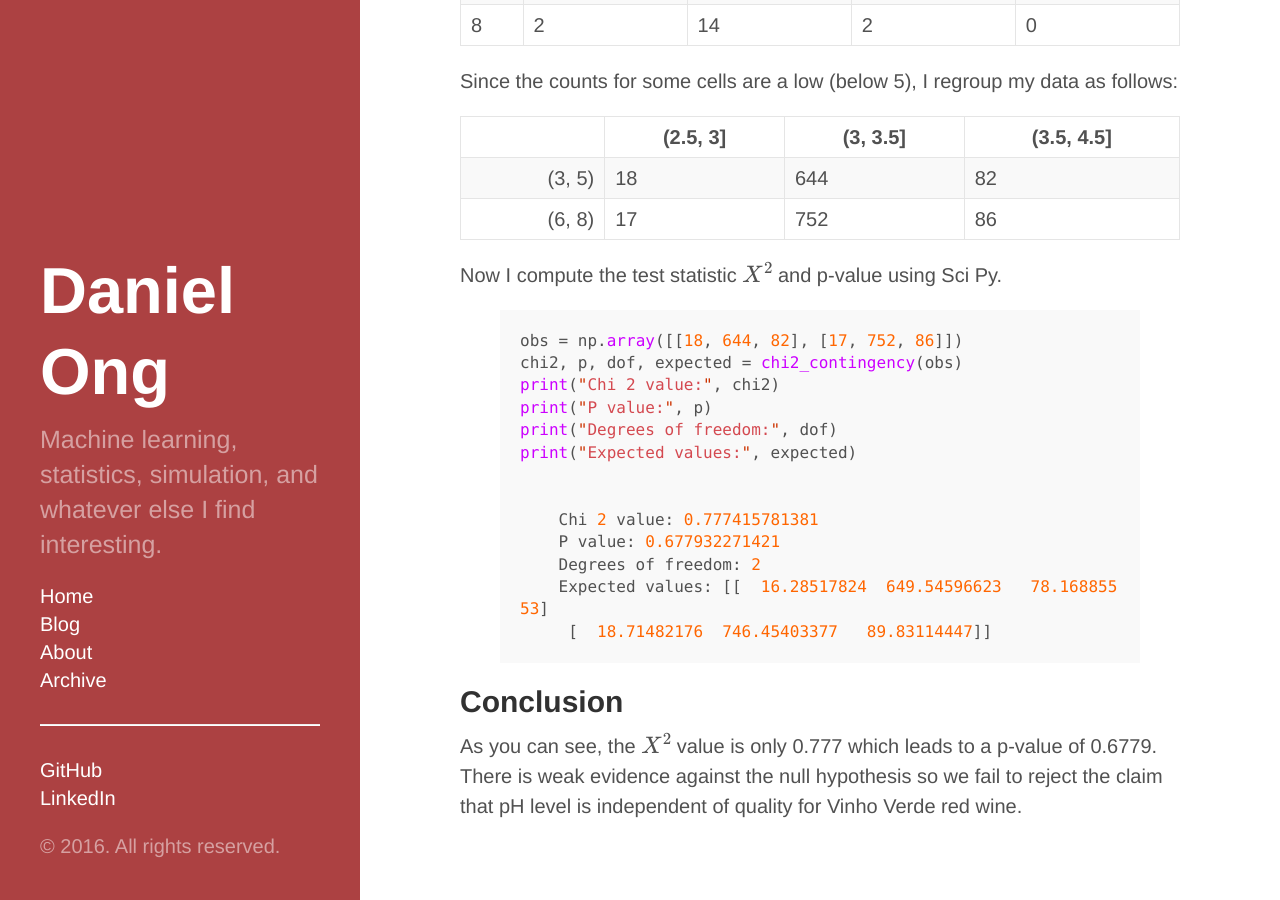
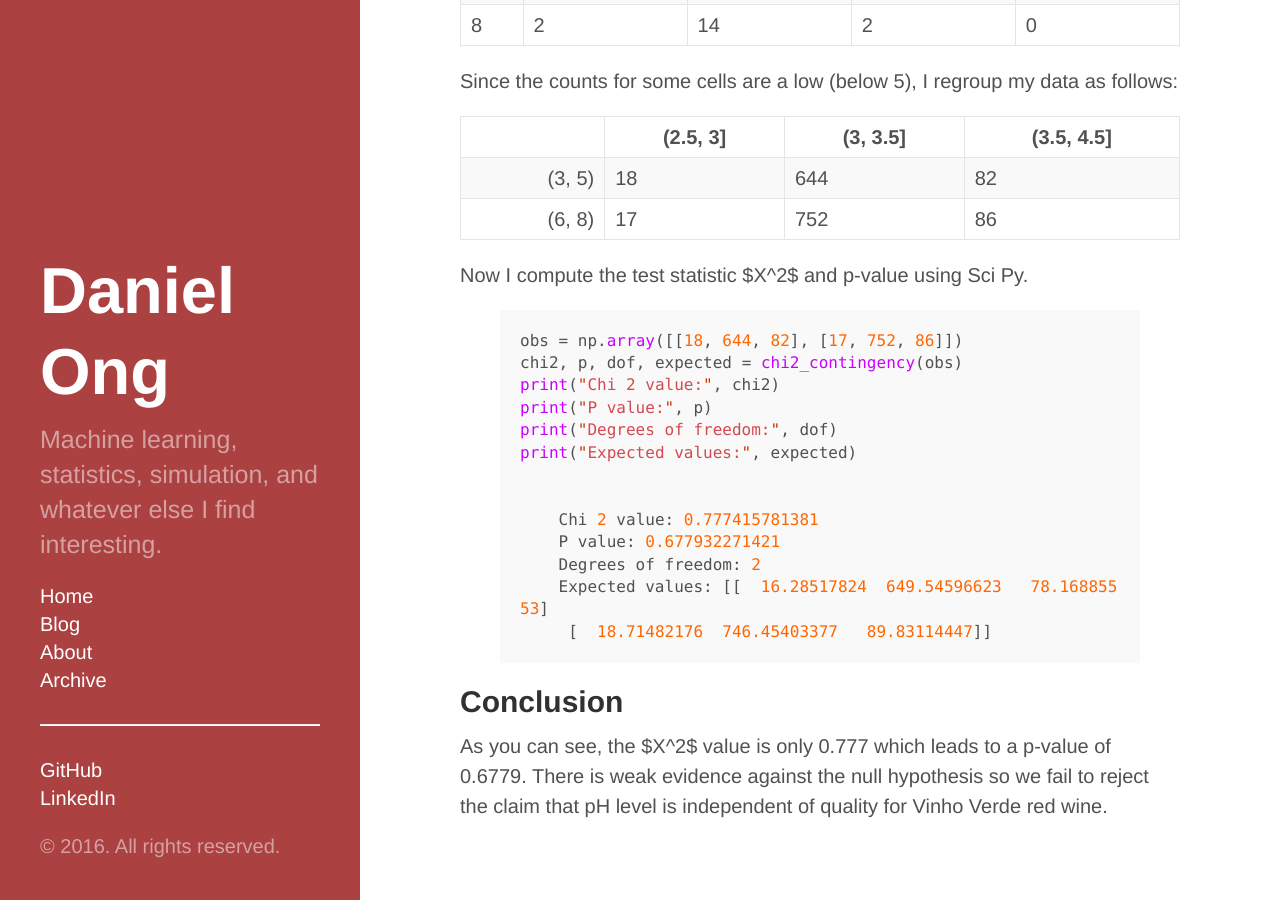
Before and after one commit to danong/danong.github.io, a Jekyll site: the page built from _posts/2016-03-16-wine-quality.md, in a window 1280 px wide and 900 px high, scrolled down 1719 px. Built offline with Jekyll 4.4.1, drawn with Linux system fonts in a browser that asks for light colours; formulas are drawn with MathJax 3; comment, search, counter and statistics services are not loaded.

Commit message:
Revert "Small syntax fixes"
This reverts commit 7139f513ca4ffc1ddf6f169934fd20d54c03c155.

```diff
--- a/_posts/2016-03-16-wine-quality.md
+++ b/_posts/2016-03-16-wine-quality.md
@@ -75,7 +75,7 @@ Since the counts for some cells are a low (below 5), I regroup my data as follow
 | (6, 8) | 17       | 752      | 86         |
 
 
-Now I compute the test statistic \\(X^2\\) and p-value using Sci Py.
+Now I compute the test statistic $X^2$ and p-value using Sci Py.
 
 
 
@@ -98,4 +98,4 @@ print("Expected values:", expected)
 
 ## Conclusion
 
-As you can see, the \\(X^2\\) value is only 0.777 which leads to a p-value of 0.6779. There is weak evidence against the null hypothesis so we fail to reject the claim that pH level is independent of quality for Vinho Verde red wine.
+As you can see, the $X^2$ value is only 0.777 which leads to a p-value of 0.6779. There is weak evidence against the null hypothesis so we fail to reject the claim that pH level is independent of quality for Vinho Verde red wine.
```
Also changed, not shown: _posts/2016-02-29-molecular-dynamics-simulation.md (+2 -2 lines).
